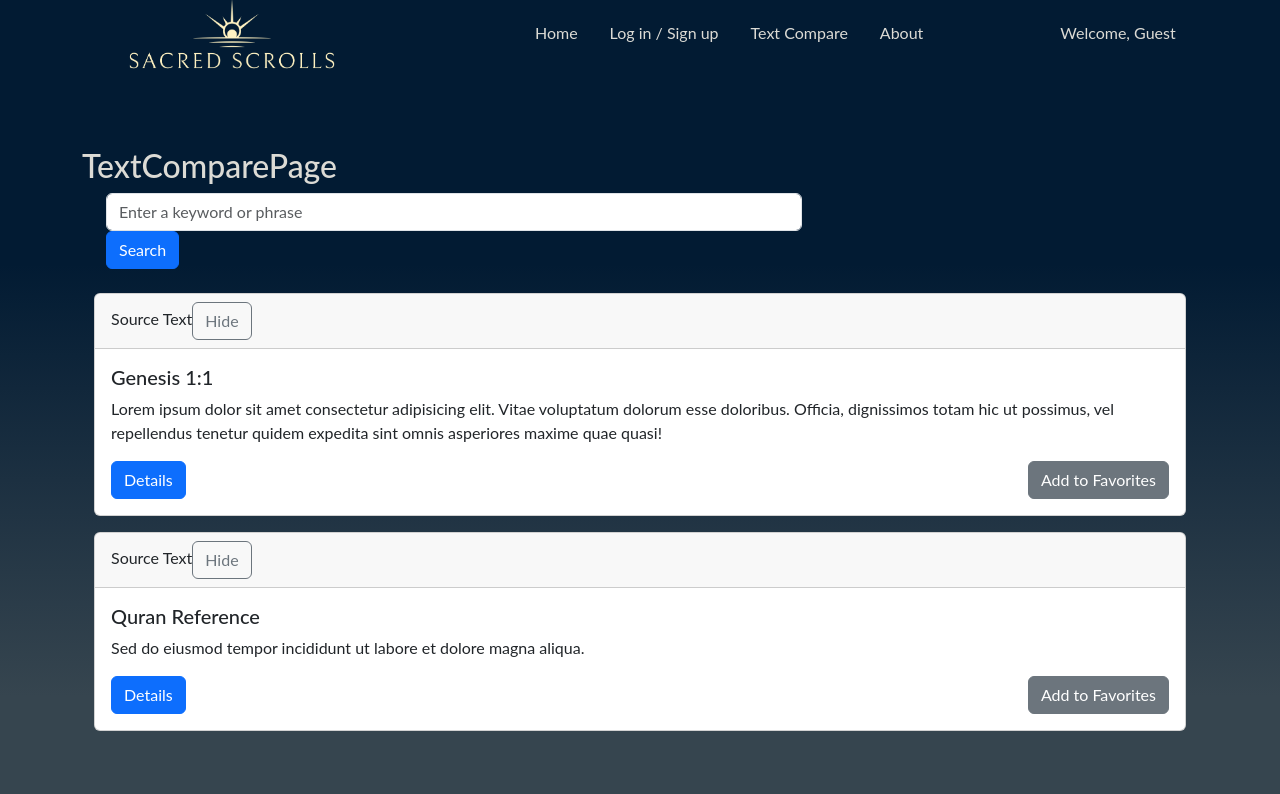
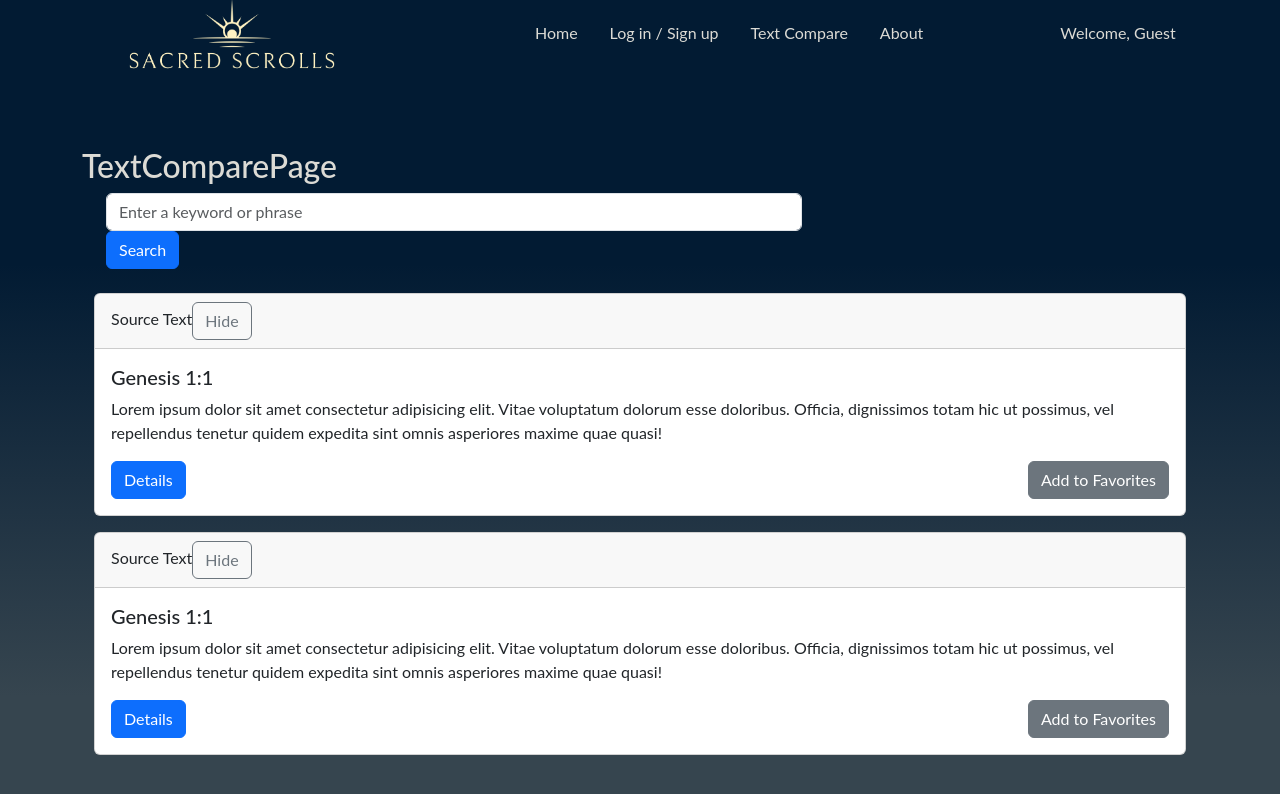
Before and after one commit to andrew-hagstrom/Sacred_Scrolls_Project, a React (Vite) app in the folder frontend/: page /text-compare in a window 1280 px wide. Shown: the top 794 px of the page. Built offline with nearby package versions, Linux system fonts and the light colour scheme.

Commit message:
working on quran search

```diff
--- a/frontend/src/pages/TextComparePage.jsx
+++ b/frontend/src/pages/TextComparePage.jsx
@@ -3,6 +3,7 @@ import { PassageCard } from '../components/PassageCard';
 
 import { BibleKeywordSearch } from '../utilities/BibleKeywordSearch';
 import { GitaKeywordSearch } from '../utilities/GitaKeywordSearch';
+import { QuranKeywordSearch } from '../utilities/QuranKeywordSearch';
 
 import Container from 'react-bootstrap/Container';
 import Row from 'react-bootstrap/Row';
@@ -20,7 +21,8 @@ function TextComparePage() {
     const [additionalBibleReferences, setAdditionalBibleReferences] = useState([]);
     const [firstGitaResult, setFirstGitaResult] = useState(null);
     const [additionalGitaReferences, setAdditionalGitaReferences] = useState([])
-    const [quranText, setQuranText] = useState("Sed do eiusmod tempor incididunt ut labore et dolore magna aliqua.");
+    const [firstQuranResult, setFirstQuranResult] = useState(null);
+    const [additionalQuranReferences, setAdditionalQuranReferences] = useState([]);
 
 
     const fetchBibleSearchResults = async() => {
@@ -54,10 +56,22 @@ function TextComparePage() {
         }
     };
 
+    const fetchQuranSearchResults = async() => {
+        const results = await QuranKeywordSearch(searchTerm);
+        if (results.length > 0) {
+            setFirstQuranResult(results[0]); // Set the first result
+            setAdditionalQuranReferences(results.slice(1)); // Set additional references
+        } else {
+            setFirstQuranResult(null);
+            setAdditionalQuranReferences([]);
+        }
+    };
+
     const handleSearch = () => {
     if (searchTerm) {
         // fetchBibleSearchResults()
-        fetchGitaSearchResults()
+        // fetchGitaSearchResults()
+        fetchQuranSearchResults()
 
     }
 }
@@ -98,20 +112,31 @@ function TextComparePage() {
                 </Row>
 
                 {/* )} */}
-                <Row className="mb-3"> {/* Add margin-bottom class */}
+                <Row>
                     <Col md={12}>
-                        {quranText && <PassageCard sourceText={quranText} sourceReference="Quran Reference" />}
+                        {firstQuranResult && (
+                            <PassageCard
+                                sourceText={firstQuranResult.text} // Adjust according to your result object
+                                sourceReference={`Quran ${firstQuranResult.surah}:${firstQuranResult.ayah}`} // Example format
+                                additionalReferences={additionalQuranReferences.map(ref => ({
+                                    text: ref.text, // Adjust according to your result object
+                                    reference: `Quran ${ref.surah}:${ref.ayah}` // Example format
+                                }))}
+                            />
+                        )}
                     </Col>
                 </Row>
                 <Row>
                     <Col md={12}>
-                        {firstGitaResult && (
+                        {/* {firstGitaResult && ( */}
                             <PassageCard
-                                sourceText={firstGitaResult.text}
-                                sourceReference={firstGitaResult.reference}
-                                additionalReferences={additionalGitaReferences}
+                                sourceText="Lorem ipsum dolor sit amet consectetur adipisicing elit. Vitae voluptatum dolorum esse doloribus. Officia, dignissimos totam hic ut possimus, vel repellendus tenetur quidem expedita sint omnis asperiores maxime quae quasi!"
+                                sourceReference="Genesis 1:1"
+                                // sourceText={firstGitaResult.text}
+                                // sourceReference={firstGitaResult.reference}
+                                // additionalReferences={additionalGitaReferences}
                             />
-                        )}
+                        {/* )} */}
                     </Col>
                 </Row>
             </Container>
--- /dev/null
+++ b/frontend/src/utilities/QuranKeywordSearch.js
@@ -0,0 +1,11 @@
+import { api } from './ApiUtilities';
+
+export const QuranKeywordSearch = async (keyword, lang = 'en') => {
+    try {
+        const response = await api.get(`quran/search/${lang}/${keyword}`);
+        return response.data.data;
+    } catch (error) {
+        console.error(`Error fetching Quran verses:`, error);
+        return [];
+    }
+};
```
Lines whose indentation alone changed are shown as unchanged.
